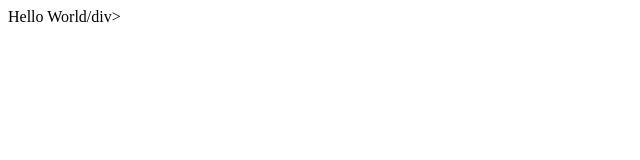
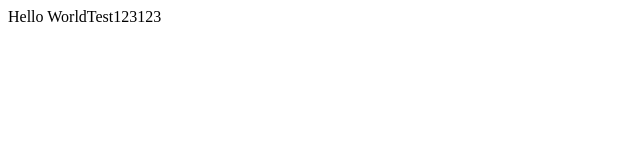
Before and after one commit to OrangeFruit-cmd/demo-repo, a plain HTML site: page index.html in a window 1280 px wide. Shown: the full height of the page, 0-640 px from the left. Drawn offline with Linux system fonts and the light colour scheme.

Commit message:
Update index.html

```diff
--- a/index.html
+++ b/index.html
@@ -1 +1 @@
-<div>Hello World/div>
+<div>Hello WorldTest123123<div>
```
